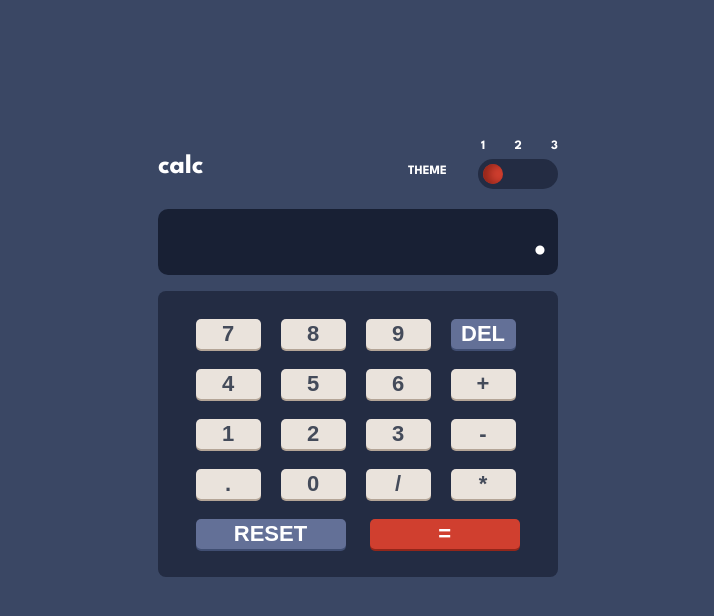
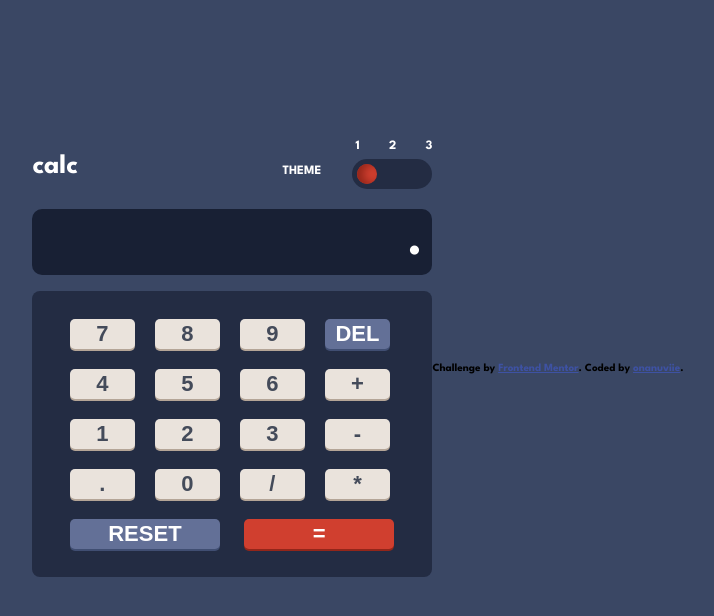
Before and after one commit to onanuviie/Js-calculator-with-color-theme, a plain HTML site: page index.html in a window 1280 px wide. Shown: the whole page, without its empty margins (282-996 px from the left). Drawn offline with Linux system fonts and the light colour scheme.

Commit message:
edited html

```diff
--- a/index.html
+++ b/index.html
@@ -73,9 +73,9 @@
   </div>
 
 
-  <!-- <div class="attribution">
+  <div class="attribution">
     Challenge by <a href="https://www.frontendmentor.io?ref=challenge" target="_blank">Frontend Mentor</a>.
-    Coded by <a href="#">Your Name Here</a>. -->
+    Coded by <a href="#">onanuviie</a>.
   </div>
 
   <script src="script.js"></script>
```
